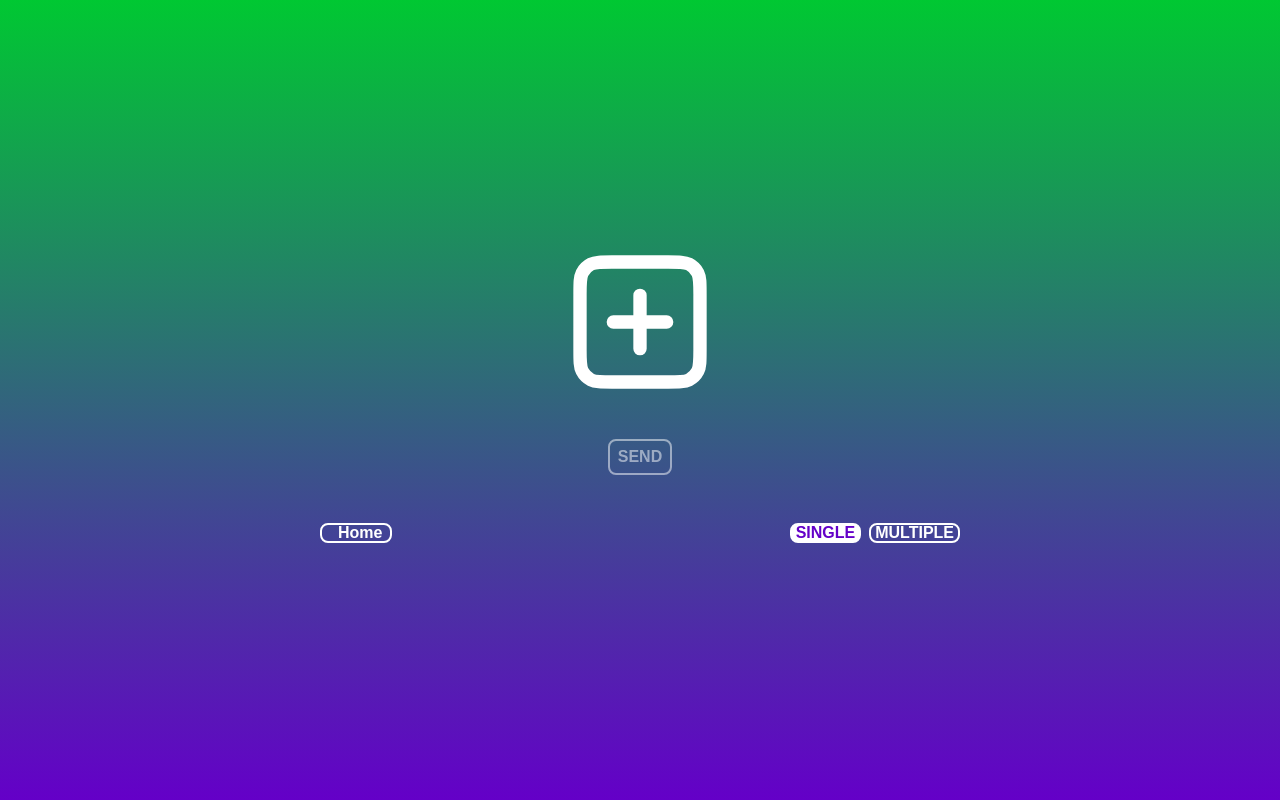
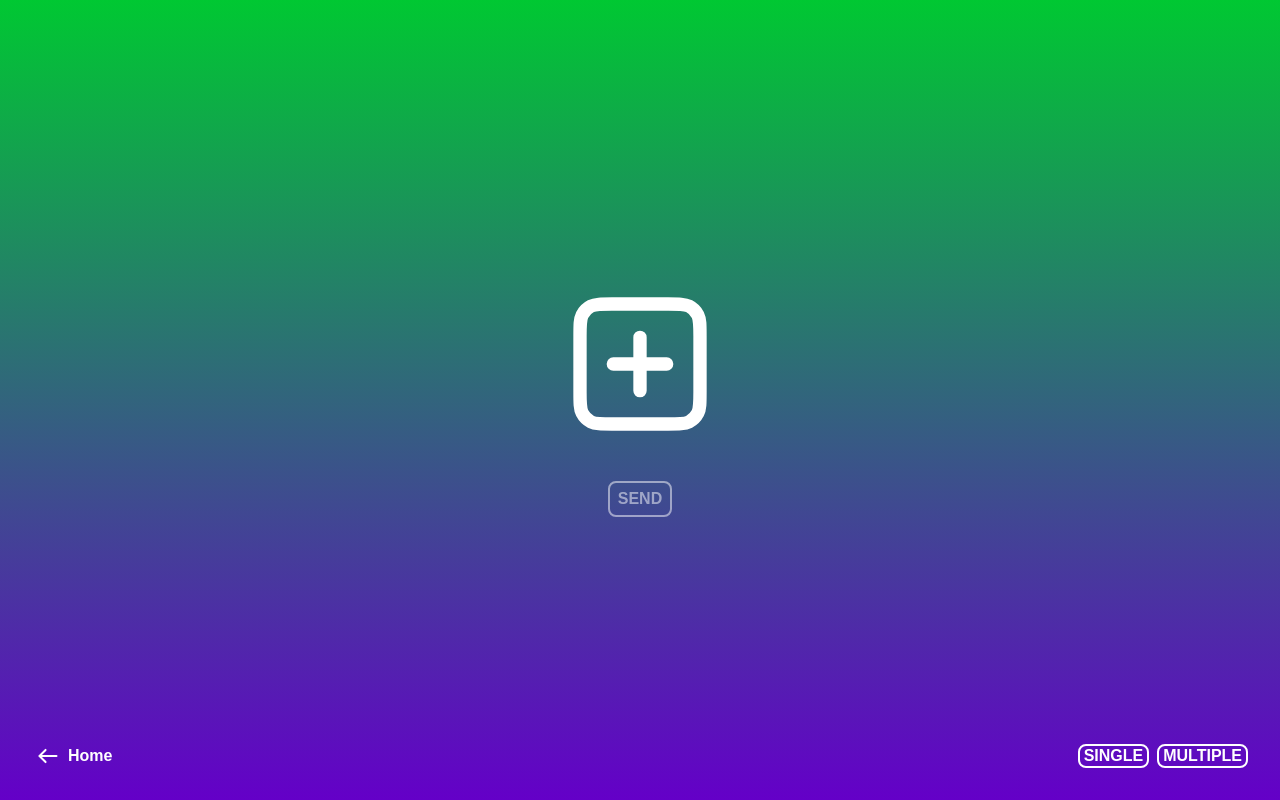
Before and after one commit to gizinski-jacek/qr-file-share, a React (Create React App) app: page /send in a window 1280 px wide. Built offline with nearby package versions, Linux system fonts and the light colour scheme.

Commit message:
Adjusting styling.
Positioning component absolutely at the bottom of viewport.
Moving some styling to global style file.
Cleaning up redundant/duplicate styling.

```diff
--- a/src/styles/Overlay.scss
+++ b/src/styles/Overlay.scss
@@ -1,24 +1,28 @@
 .overlay {
-	min-width: 50%;
-	margin: 1rem auto;
+	position: absolute;
+	bottom: 0;
+	left: 0;
+	right: 0;
+	margin: 2rem;
 	display: flex;
 	justify-content: space-between;
 	gap: 2rem;
+	user-select: none;
 }
 
 .home-link {
 	display: flex;
 	align-items: center;
 	gap: 0.5rem;
-	padding: 0 0.5rem;
 	font-size: 1rem;
-	border: 2px solid rgb(255, 255, 255);
+	padding: 0 0.25rem;
+	font-size: 1rem;
+	border: 2px solid var(--c-white);
 	border-radius: 0.5rem;
 
-	.arrow-icon {
-		display: block;
-		width: 2rem;
-		height: 2rem;
+	svg {
+		width: 24px;
+		height: 24px;
 	}
 }
 
@@ -27,17 +31,11 @@
 	gap: 0.5rem;
 
 	button {
-		display: flex;
-		align-items: center;
-		gap: 0.5rem;
 		padding: 0 0.25rem;
-		border: 2px solid rgb(255, 255, 255);
-		border-radius: 0.5rem;
-		font-weight: 600;
 
 		&.active {
-			background-color: rgb(255, 255, 255);
-			color: rgb(100, 0, 200);
+			background-color: var(--c-white);
+			color: var(--c-purple);
 		}
 	}
 }
```
